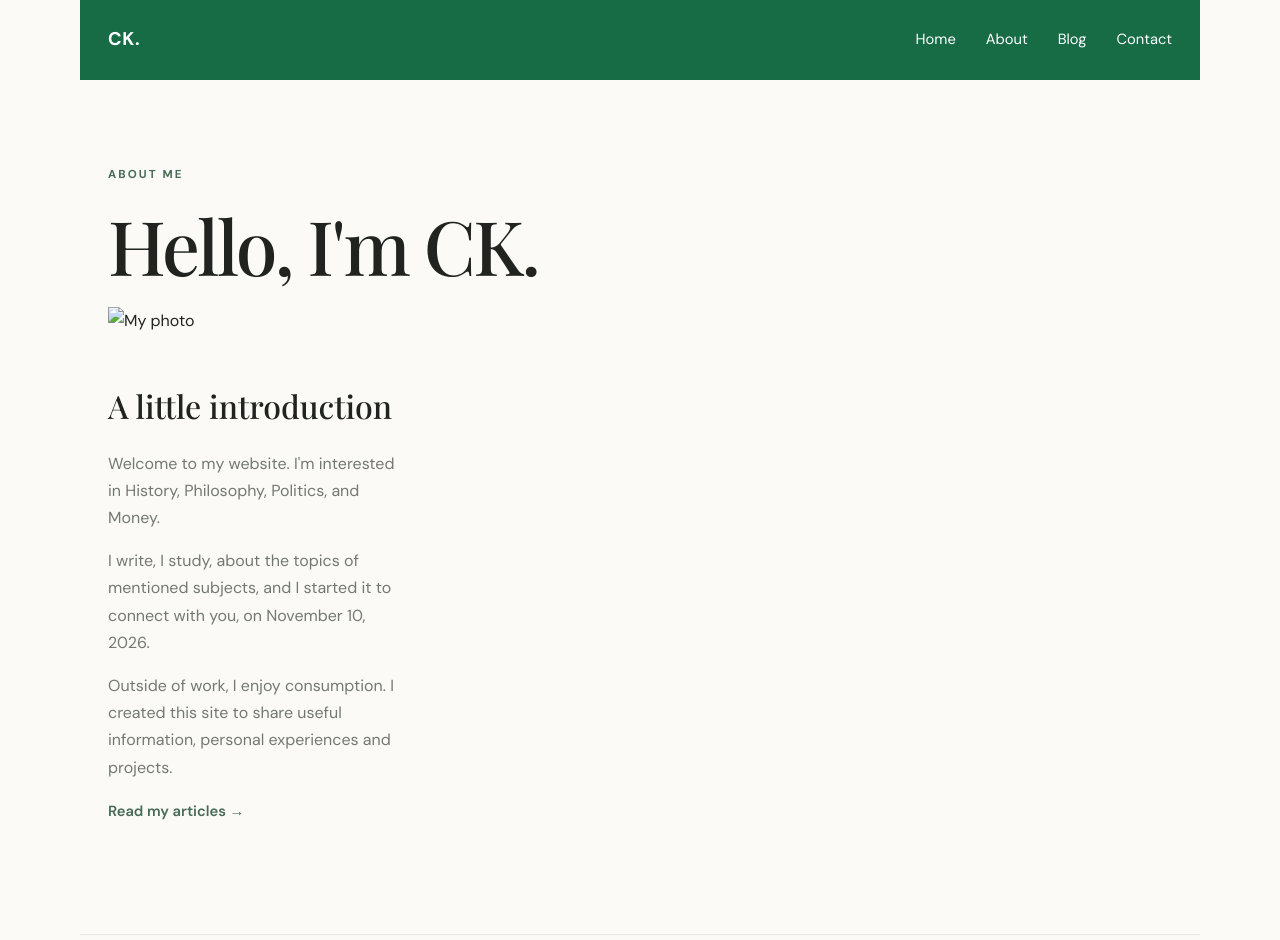
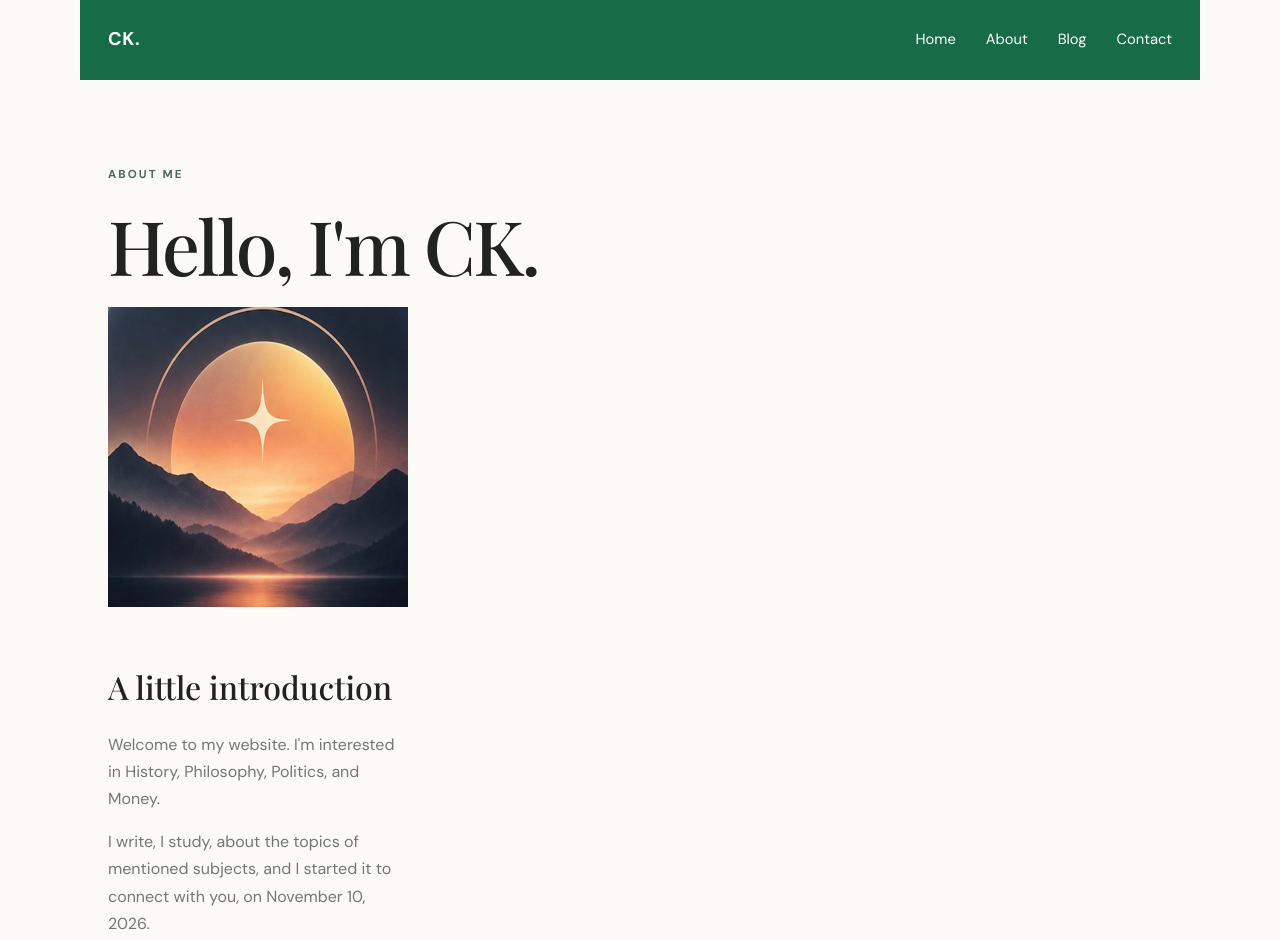
Before and after one commit to CK-iOS-dev/CK-Website-, a plain HTML site: page about.html in a window 1280 px wide. Shown: the top 940 px of the page. Drawn offline with nearby package versions, Linux system fonts and the light colour scheme.

Commit message:
Update about.html

```diff
--- a/about.html
+++ b/about.html
@@ -12,7 +12,7 @@
   <header class="site-header"><a class="brand" href="index.html">CK<span>.</span></a><button class="menu-toggle" aria-label="Open navigation" aria-expanded="false">☰</button><nav class="nav"><a href="index.html">Home</a><a class="active" href="about.html">About</a><a href="blog.html">Blog</a><a href="contact.html">Contact</a></nav></header>
   <main class="page-main">
     <p class="eyebrow">ABOUT ME</p><h1 class="page-title">Hello, I'm CK.</h1>
-    <img src="images/X.jpg" alt="My photo" style="width: 300px; height: auto;">
+    <img src="X.jpg" alt="My photo" style="width: 300px; height: auto;">
     <div class="about-layout">
 
       <div><h2>A little introduction</h2><p>Welcome to my website. I'm interested in History, Philosophy, Politics, and Money.</p><p> I write, I study, about the topics of mentioned subjects, and I started it to connect with you, on November 10, 2026.</p><p>Outside of work, I enjoy consumption. I created this site to share useful information, personal experiences and projects.</p><a class="text-link" href="blog.html">Read my articles →</a></div>
```
